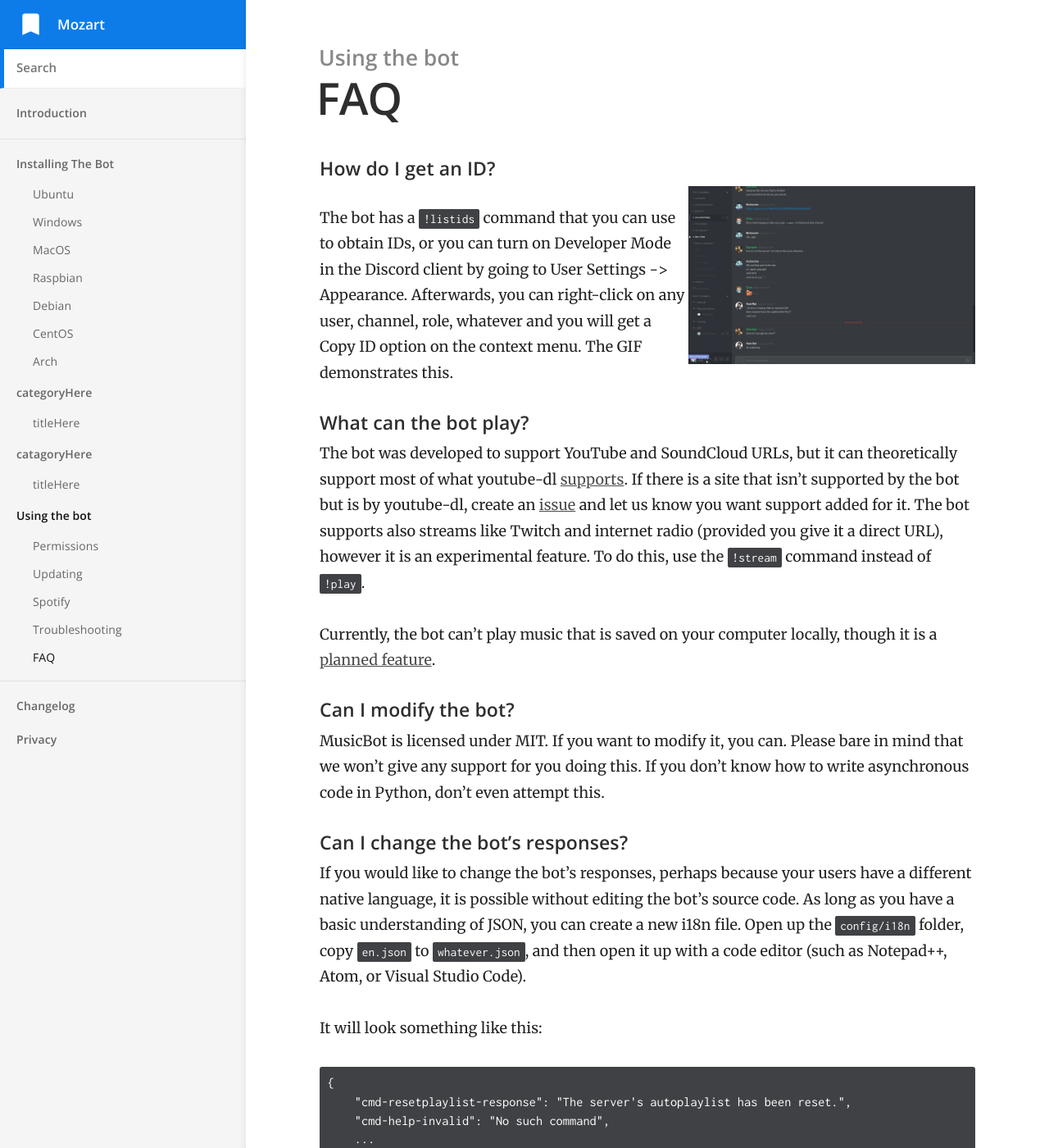
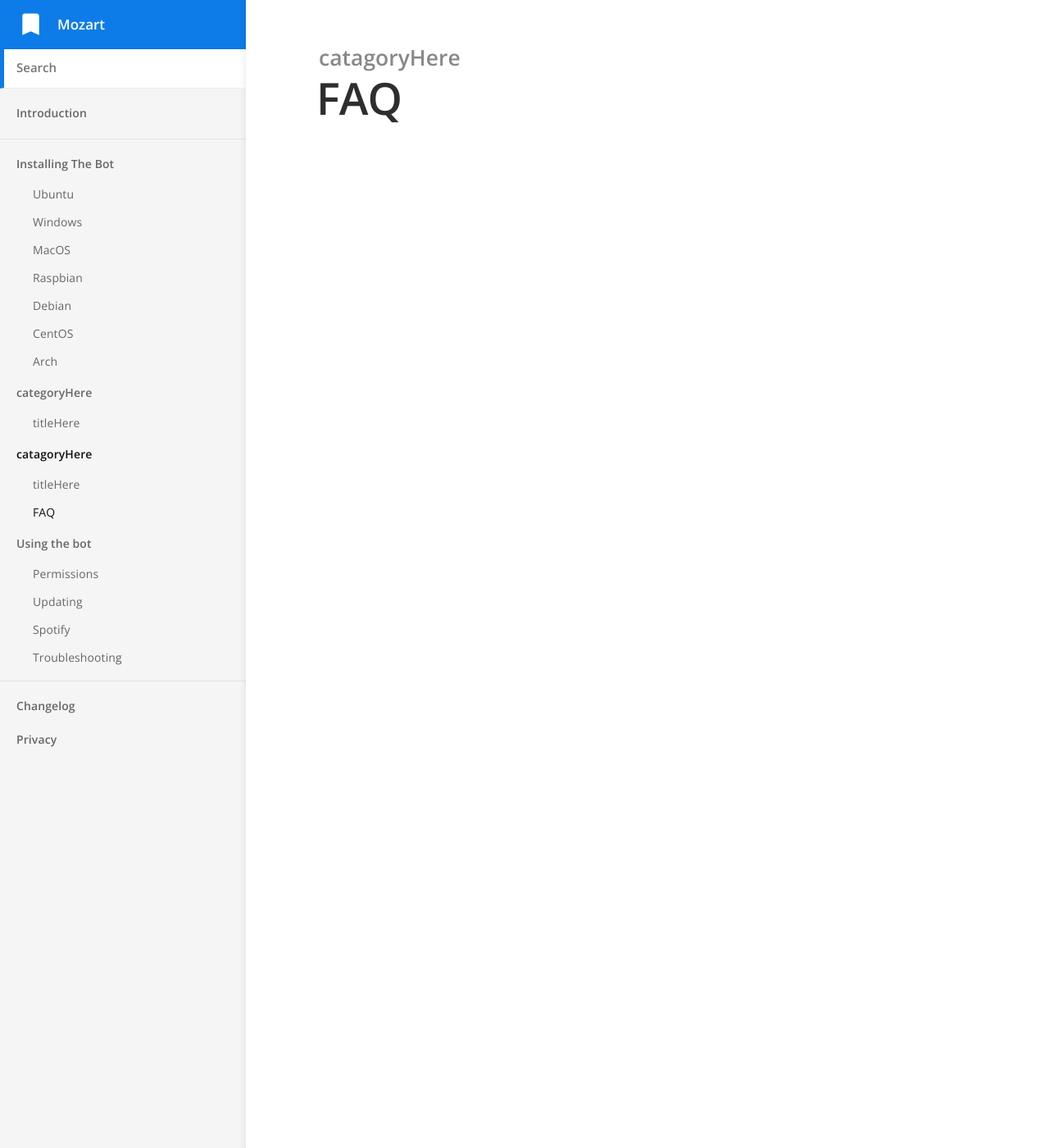
Before and after one commit to Narehood/DocTemplate, a Jekyll site: the page built from _docs/using/faq.md, in a window 1280 px wide and 1400 px high. Shown: the whole window at 82% size. Built offline with Jekyll 4.4.1, drawn with Linux system fonts in a browser that asks for light colours; some of the changed text lies outside the part shown.

Commit message:
Update faq.md

````diff
--- a/_docs/using/faq.md
+++ b/_docs/using/faq.md
@@ -1,39 +1,5 @@
 ---
 title: FAQ
-category: Using the bot
+category: catagoryHere
 order: 7
 ---
-
-#### How do I get an ID?
-
-<img class="doc-img" src="{{ site.baseurl }}/images/ids.gif" alt="IDs" style="width: 350px; float: right;"/>
-
-The bot has a `!listids` command that you can use to obtain IDs, or you can turn on Developer Mode in the Discord client by going to User Settings -> Appearance. Afterwards, you can right-click on any user, channel, role, whatever and you will get a Copy ID option on the context menu. The GIF demonstrates this.
-
-#### What can the bot play?
-
-The bot was developed to support YouTube and SoundCloud URLs, but it can theoretically support most of what youtube-dl [supports](https://rg3.github.io/youtube-dl/supportedsites.html). If there is a site that isn't supported by the bot but is by youtube-dl, create an [issue](https://github.com/Just-Some-Bots/MusicBot/issues/new) and let us know you want support added for it. The bot supports also streams like Twitch and internet radio (provided you give it a direct URL), however it is an experimental feature. To do this, use the `!stream` command instead of `!play`.
-
-Currently, the bot can't play music that is saved on your computer locally, though it is a [planned feature](https://github.com/Just-Some-Bots/MusicBot/issues/168).
-
-#### Can I modify the bot?
-
-MusicBot is licensed under MIT. If you want to modify it, you can. Please bare in mind that we won't give any support for you doing this. If you don't know how to write asynchronous code in Python, don't even attempt this.
-
-#### Can I change the bot's responses?
-
-If you would like to change the bot's responses, perhaps because your users have a different native language, it is possible without editing the bot's source code. As long as you have a basic understanding of JSON, you can create a new i18n file. Open up the `config/i18n` folder, copy `en.json` to `whatever.json`, and then open it up with a code editor (such as Notepad++, Atom, or Visual Studio Code).
-
-It will look something like this:
-
-```json
-{
-    "cmd-resetplaylist-response": "The server's autoplaylist has been reset.",
-    "cmd-help-invalid": "No such command",
-    ...
-}
-```
-
-You can then change the values (after the colon on each line) to whatever you like. Make sure that you preserve variables that look like `{0}` and `%s` to ensure the bot can automatically insert things there.
-
-Finally, ensure that your JSON is formatted correctly and valid, by pasting it into a tool like [JSONLint](https://jsonlint.com/), and then change the option `i18nFile` in your config file to equal `config/i18n/whatever.json`. Launch the bot, and off you go! If your file can't be loaded, the bot will try to fallback to the default (`en.json`). If it can't do that, it will throw an error.
````
